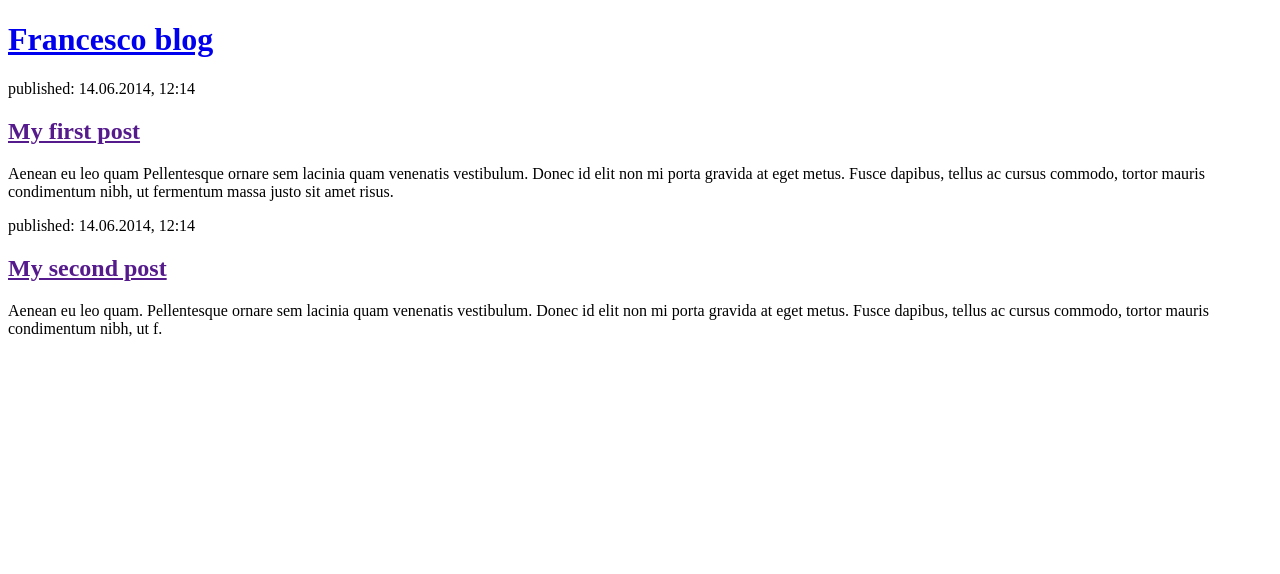
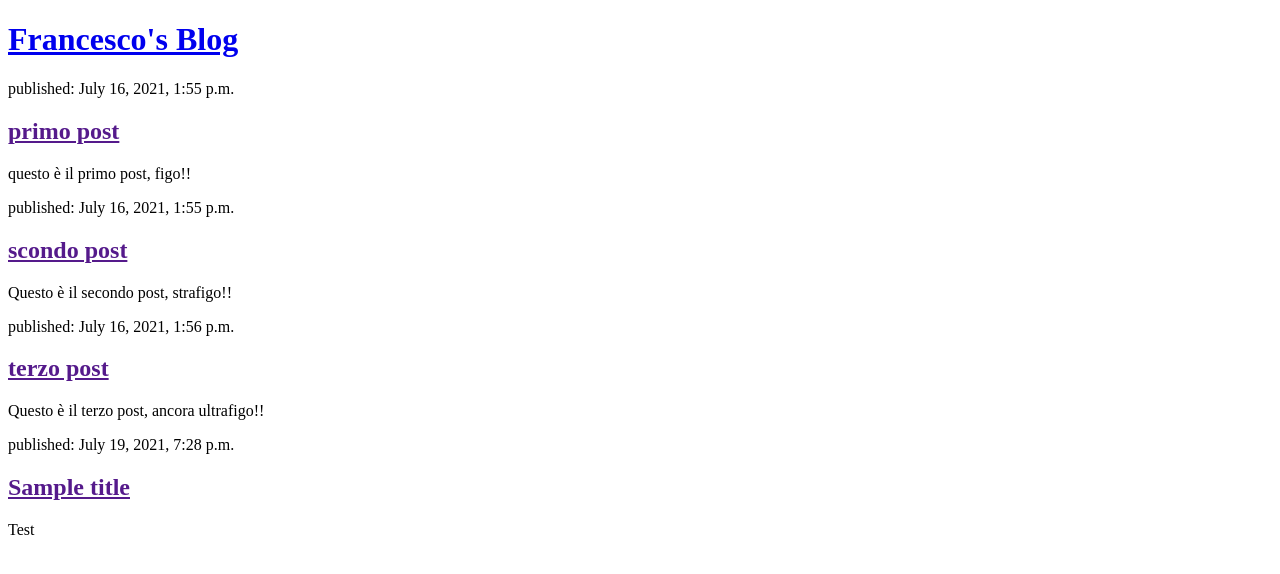
Before and after one commit to SeverusP/my-first-blog, a Django app: page / in a window 1280 px wide. Shown: the top 574 px of the page. Run offline with Django 3.2, Linux system fonts and the light colour scheme; data comes from the database, SQL or seed files in the repository; both versions use the stored data as it was after the commit.

Commit message:
Modificato il tamplate per visualizzare posts del database

```diff
--- a/blog/templates/blog/post_list.html
+++ b/blog/templates/blog/post_list.html
@@ -1,23 +1,19 @@
 <!DOCTYPE html>
 <html>
     <head>
-        <title>Francesco blog</title>
     </head>
     <body>
         <header>
-            <h1><a href="/">Francesco blog</a></h1>
+           <h1><a href="/">Francesco's Blog</a></h1>
         </header>
 
-        <article>
-            <time>published: 14.06.2014, 12:14</time>
-            <h2><a href="">My first post</a></h2>
-            <p>Aenean eu leo quam Pellentesque ornare sem lacinia quam venenatis vestibulum. Donec id elit non mi porta gravida at eget metus. Fusce dapibus, tellus ac cursus commodo, tortor mauris condimentum nibh, ut fermentum massa justo sit amet risus.</p>
-        </article>
-
-        <article>
-            <time>published: 14.06.2014, 12:14</time>
-            <h2><a href="">My second post</a></h2>
-            <p>Aenean eu leo quam. Pellentesque ornare sem lacinia quam venenatis vestibulum. Donec id elit non mi porta gravida at eget metus. Fusce dapibus, tellus ac cursus commodo, tortor mauris condimentum nibh, ut f.</p>
-        </article>
+        {% for post in posts %}
+           <article>
+               <time>published: {{ post.published_date }}</time>
+               <h2><a href="">{{ post.title }}</a></h2>
+               <p>{{ post.text|linebreaksbr }}</p>
+           </article>
+        {% endfor %}
+           </article>
     </body>
 </html>
--- a/blog/views.py
+++ b/blog/views.py
@@ -1,4 +1,6 @@
 from django.shortcuts import render
-
+from django.utils import timezone
+from .models import Post
 def post_list(request):
-    return render(request, 'blog/post_list.html', {})
+    posts = Post.objects.filter(published_date__lte=timezone.now()).order_by('published_date')
+    return render(request, 'blog/post_list.html', {'posts': posts})
```
Also changed, not shown: db.sqlite3.
